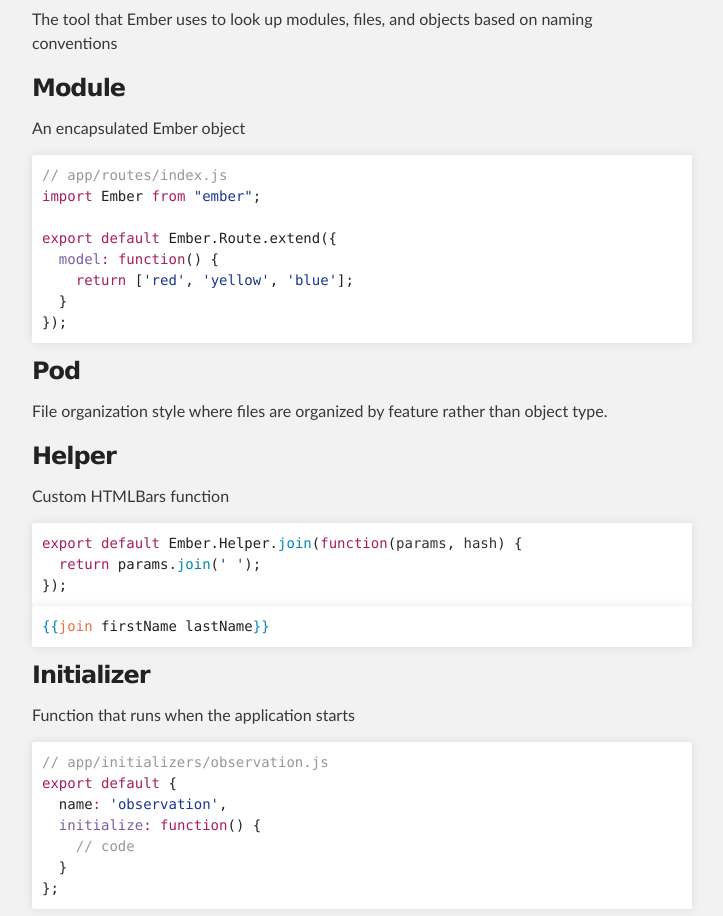
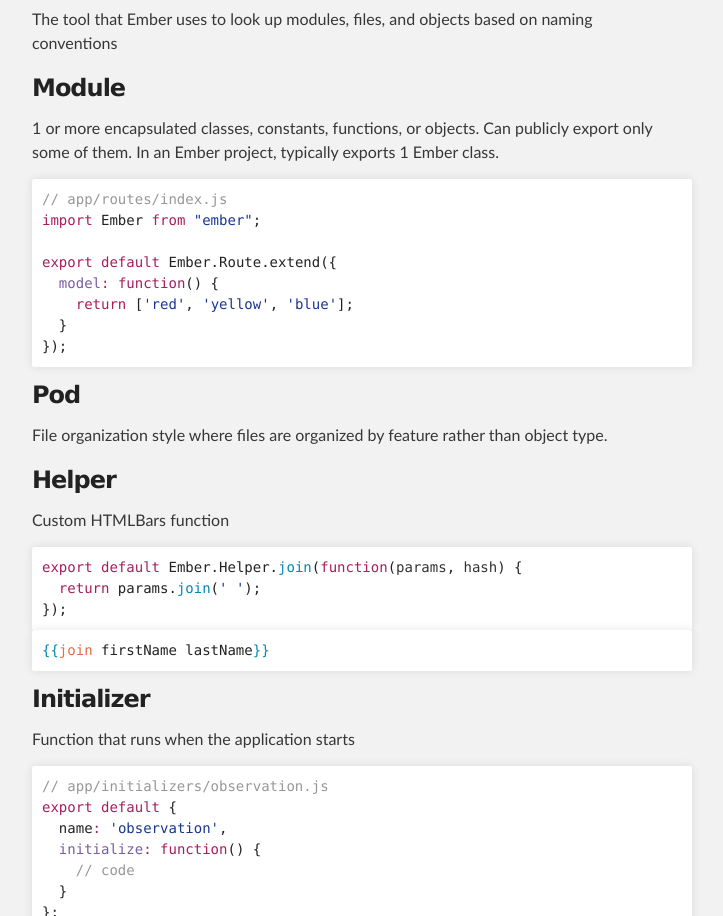
Before and after one commit to kylecoberly/ember-vocab, a plain HTML site: page index.html in a window 1280 px wide. Shown: the part 6365-7281 px from the top of the page, without its empty margins (288-1011 px from the left). Drawn offline with Linux system fonts and the light colour scheme.

Commit message:
Fix module definition
Modules are a ES6 standard, not limited to Ember objects.

```diff
--- a/index.html
+++ b/index.html
@@ -337,7 +337,7 @@ postSnapshot.attr(<span class="pl-s"><span class="pl-pds">'</span>title<span cla
 <h3>
 <a id="module" class="anchor" href="#module" aria-hidden="true"><span class="octicon octicon-link"></span></a>Module</h3>
 
-<p>An encapsulated Ember object</p>
+<p>1 or more encapsulated classes, constants, functions, or objects. Can publicly export only some of them. In an Ember project, typically exports 1 Ember class.</p>
 
 <div class="highlight highlight-js"><pre><span class="pl-c">// app/routes/index.js</span>
 <span class="pl-k">import</span> Ember <span class="pl-k">from</span> <span class="pl-s"><span class="pl-pds">"</span>ember<span class="pl-pds">"</span></span>;
```
